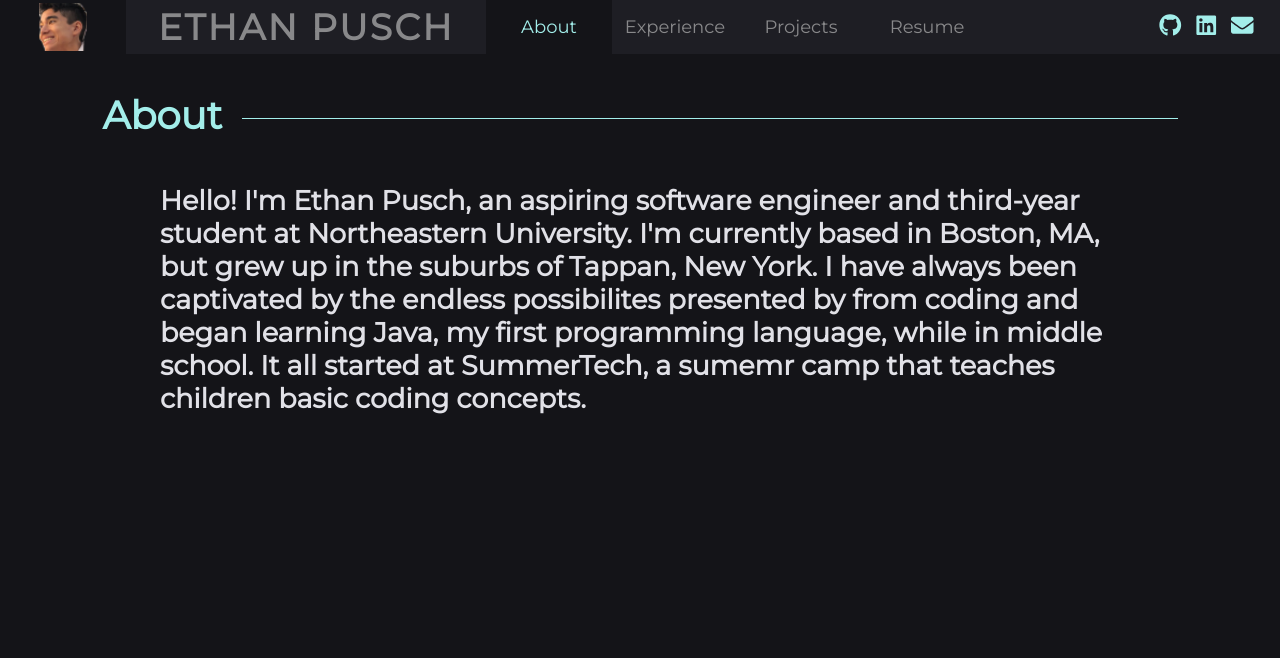
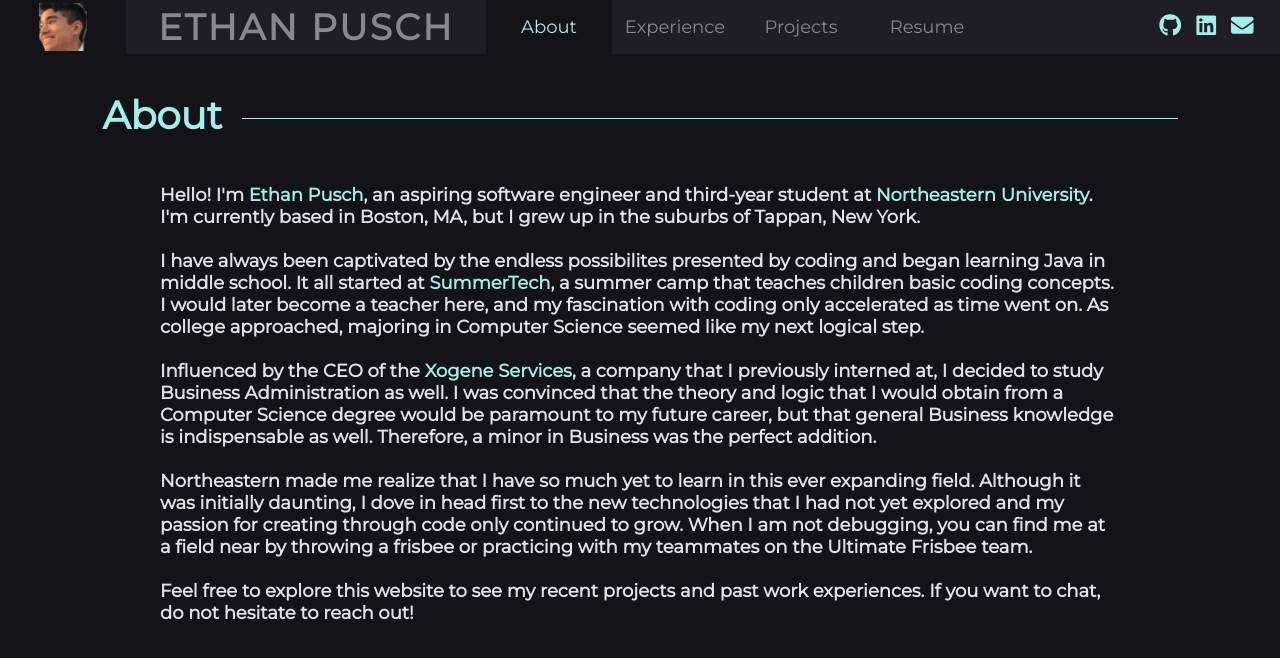
Before and after one commit to pusch-e/ethan_personal_site, a Next.js app: page /about in a window 1280 px wide. Shown: the top 658 px of the page. Built offline with nearby package versions, Linux system fonts and the light colour scheme.

Commit message:
Added content to about page and spaced out experience page

```diff
--- a/src/pages/about.js
+++ b/src/pages/about.js
@@ -17,13 +17,35 @@ const About = () => {
             </div>
 
             <div className= "experience-container fade-in">
-                <h2>
-                    Hello! I'm Ethan Pusch, an aspiring software engineer and third-year student at Northeastern University.
-                    I'm currently based in Boston, MA, but grew up in the suburbs of Tappan, New York.
-                    I have always been captivated by the endless possibilites presented by from coding and began learning Java,
-                    my first programming language, while in middle school. It all started at SummerTech, a sumemr camp that teaches
-                    children basic coding concepts.
-                </h2>
+                <h4>
+                    Hello! I'm
+                    <span className="light-blue"> Ethan Pusch</span>,
+                    an aspiring software engineer and third-year student at
+                    <span className="light-blue"> Northeastern University</span>.
+                    I'm currently based in Boston, MA, but I  grew up in the suburbs of Tappan, New York.
+                    <br/> <br/>
+                    I have always been captivated by the endless possibilites presented by coding and began learning Java
+                    in middle school. It all started at
+                    <span className="light-blue"> SummerTech</span>
+                    , a summer camp that teaches children basic coding concepts.
+                    I would later become a teacher here, and my fascination with coding only accelerated as time went on.
+                    As college approached, majoring in Computer Science seemed like my next logical step.
+                    <br/> <br/>
+                    Influenced by the CEO of the
+                    <span className="light-blue"> Xogene Services</span>
+                    , a company that I previously interned at, I decided to study
+                    Business Administration as well. I was convinced that the theory and logic that I would obtain from
+                    a Computer Science degree would be paramount to my future career, but that general Business knowledge is
+                    indispensable as well. Therefore, a minor in Business was the perfect addition.
+                    <br/> <br/>
+                    Northeastern made me realize that I have so much yet to learn in this ever expanding field. Although it was
+                    initially daunting, I dove in head first to the new technologies that I had not yet explored and my passion
+                    for creating through code only continued to grow. When I am not debugging, you can find me at a field near by
+                    throwing a frisbee or practicing with my teammates on the Ultimate Frisbee team.
+                    <br/> <br/>
+                    Feel free to explore this website to see my recent projects
+                    and past work experiences. If you want to chat, do not hesitate to reach out!
+                </h4>
             </div>
         </div>
     );
--- a/src/styles/main.css
+++ b/src/styles/main.css
@@ -116,7 +116,7 @@ html {
 }
 
 .experience-item {
-    margin-bottom: 3rem;
+    margin-bottom: 4.5rem;
 }
 
 .experience-header {
@@ -341,11 +341,11 @@ html {
 }
 
 .fade-in-bottom {
-    animation: fadeInBottom ease-in .5s 1s both;
-    -webkit-animation: fadeInBottom ease-in .5s 1s both;
-    -moz-animation: fadeInBottom ease-in .5s 1s both;
-    -o-animation: fadeInBottom ease-in .5s 1s both;
-    -ms-animation: fadeInBottom ease-in .5s 1s both;
+    animation: fadeInBottom ease-in .7s 1s both;
+    -webkit-animation: fadeInBottom ease-in .7s 1s both;
+    -moz-animation: fadeInBottom ease-in .7s 1s both;
+    -o-animation: fadeInBottom ease-in .7s 1s both;
+    -ms-animation: fadeInBottom ease-in .7s 1s both;
 }
 
 .fade-in-bottom-slow {
```
Also changed, not shown: src/pages/experience.js (+34 -10 lines).
